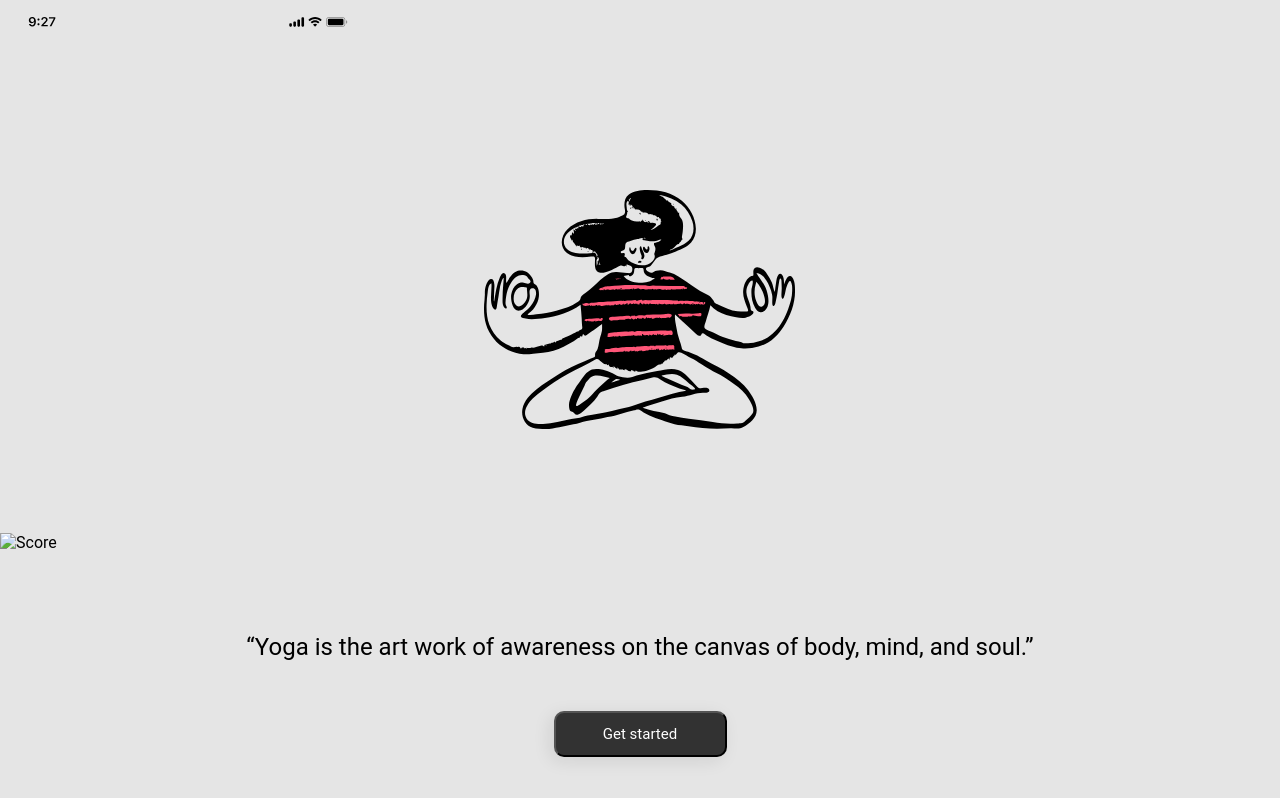
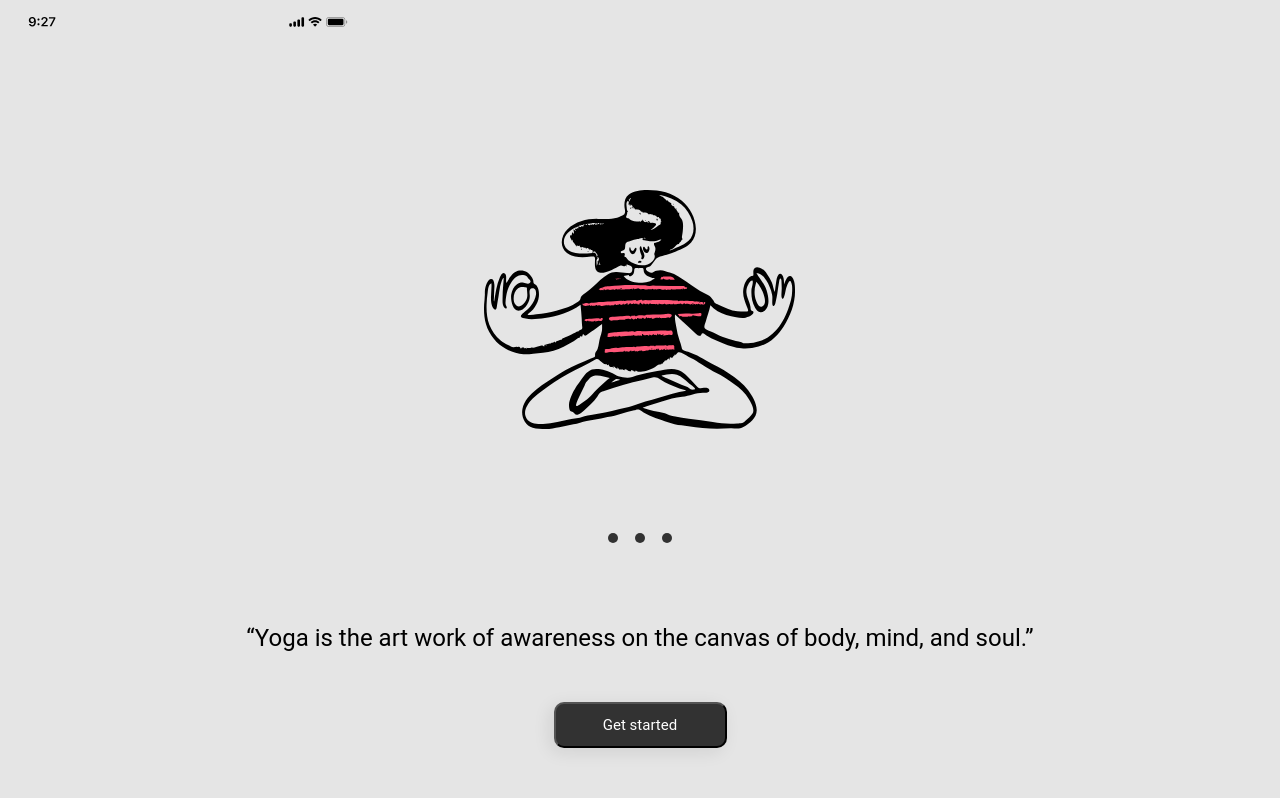
Before and after one commit to izabela-guimaraes/yoga-interface-2, a plain HTML site: page index.html in a window 1280 px wide. Drawn offline with Linux system fonts and the light colour scheme; a web font is replaced by a local one.

Commit message:
I added images

```diff
--- a/index.html
+++ b/index.html
@@ -16,7 +16,7 @@
 <body>
     <img class="status-bar" src="./assets/Status Bar.svg" alt="status-bar">
     <img class="woman-yoga" src="./assets/meditating.svg" alt="woman-yoga">
-    <img class="score" src="./assets/" alt="Score">
+    <img class="score" src="./assets/Group 1 (1).svg" alt="Score">
     <p>“Yoga is the art work of awareness on the canvas of body, mind, and soul.”</p>
     <button>Get started</button>
 
```
